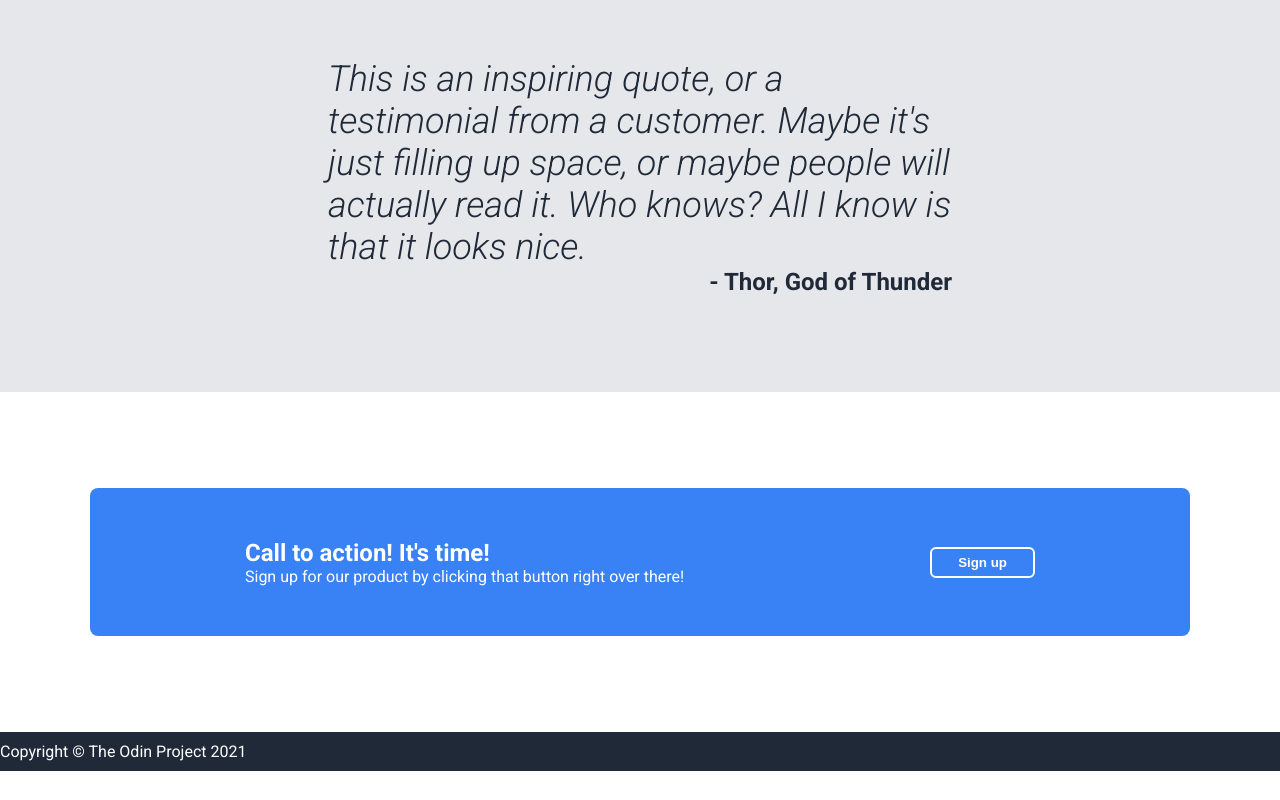
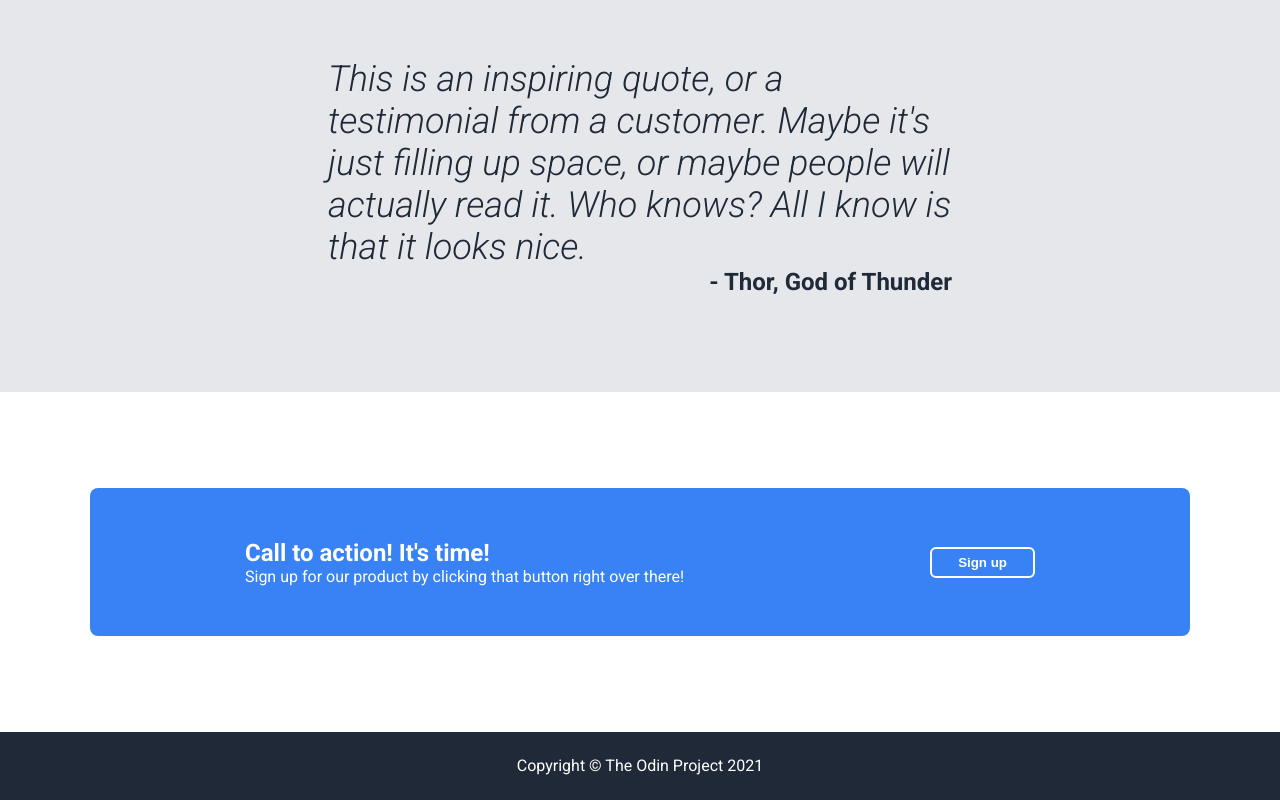
Before and after one commit to micaisafk/odin-fdn-landing, a plain HTML site: page index.html in a window 1280 px wide. Shown: the part 923-1723 px from the top of the page. Before the commit the page ends 1694 px from the top, so only its background shows below. Drawn offline with Linux system fonts and the light colour scheme.

Commit message:
update footer styling

```diff
--- a/style.css
+++ b/style.css
@@ -154,4 +154,6 @@ h3 {
 
 footer {
     color: #fff;
+    line-height: 48px;
+    text-align: center;
 }
```
